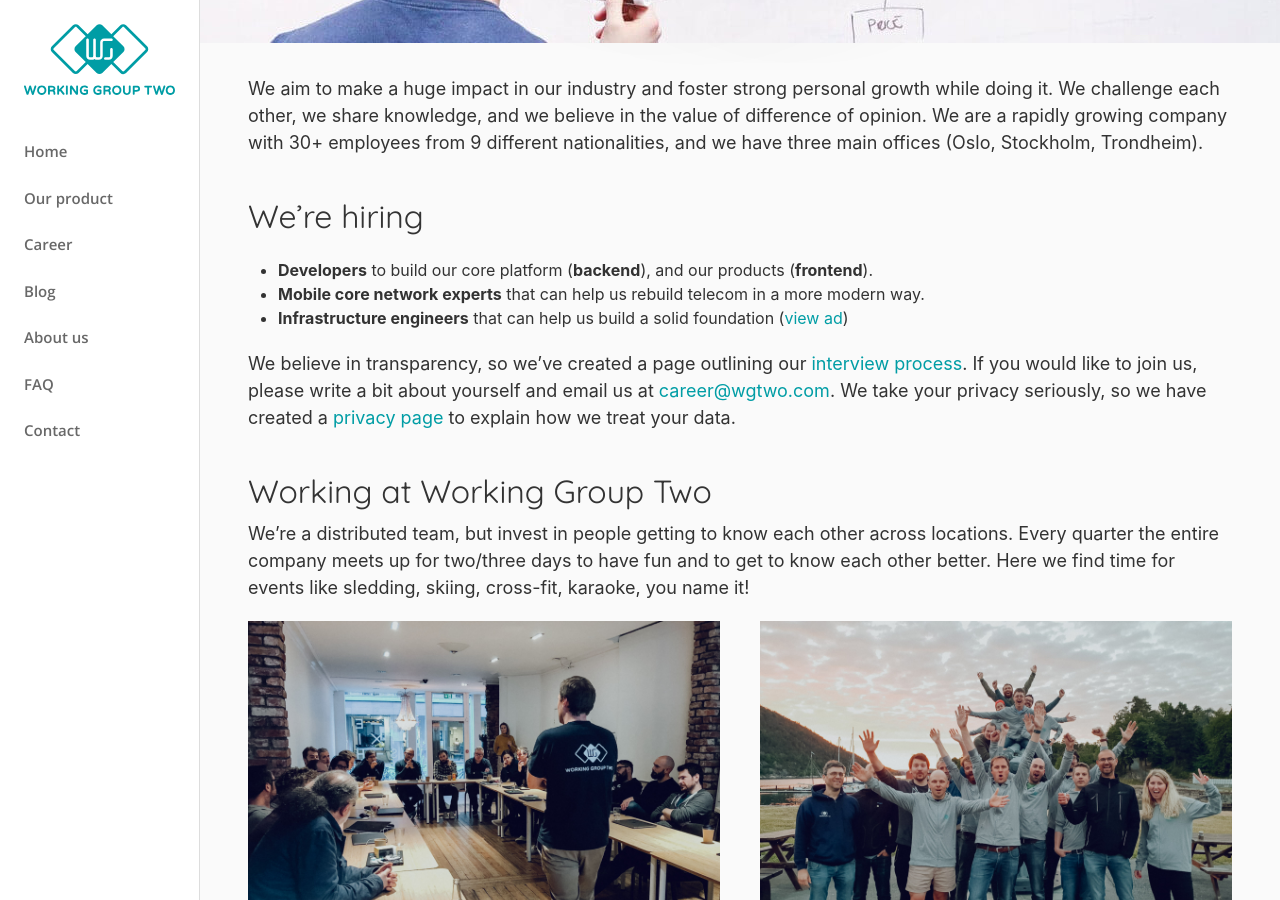
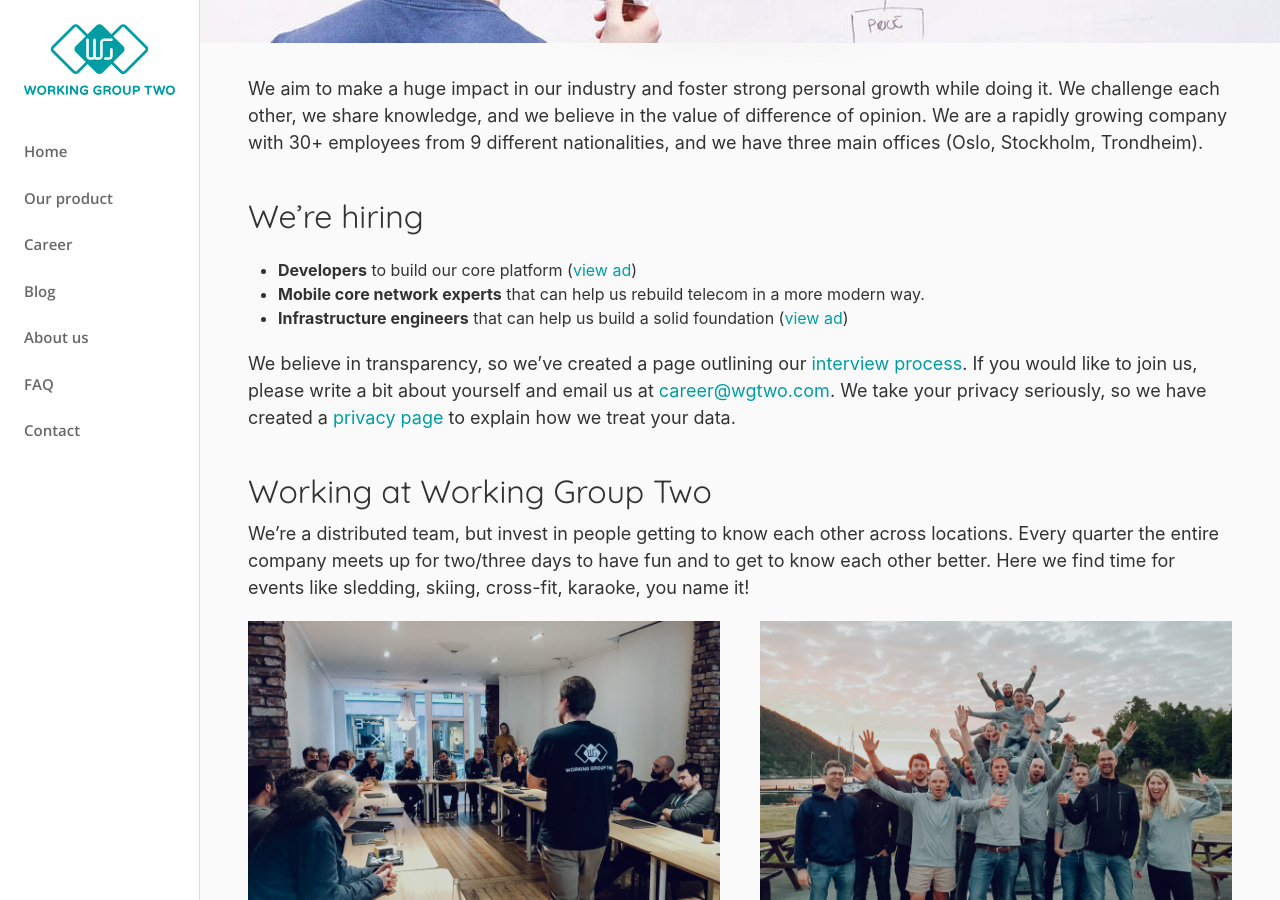
Before and after one commit to working-group-two/engineering-blog, a Jekyll site: the page built from pages/career.md, in a window 1280 px wide and 900 px high, scrolled down 357 px. Built offline with Jekyll 4.4.1, drawn with Linux system fonts in a browser that asks for light colours; nearby versions of some CDN libraries.

Commit message:
[career] Add link to software eng ad

```diff
--- a/pages/career.md
+++ b/pages/career.md
@@ -12,7 +12,7 @@
 and we have three main offices (Oslo, Stockholm, Trondheim).
 
 ## We're hiring
-* **Developers** to build our core platform (**backend**), and our products (**frontend**).
+* **Developers** to build our core platform ([view ad](/career/software-engineer))
 * **Mobile core network experts** that can help us rebuild telecom in a more modern way.
 * **Infrastructure engineers** that can help us build a solid foundation ([view ad](/career/infrastructure-engineer))
 
```
